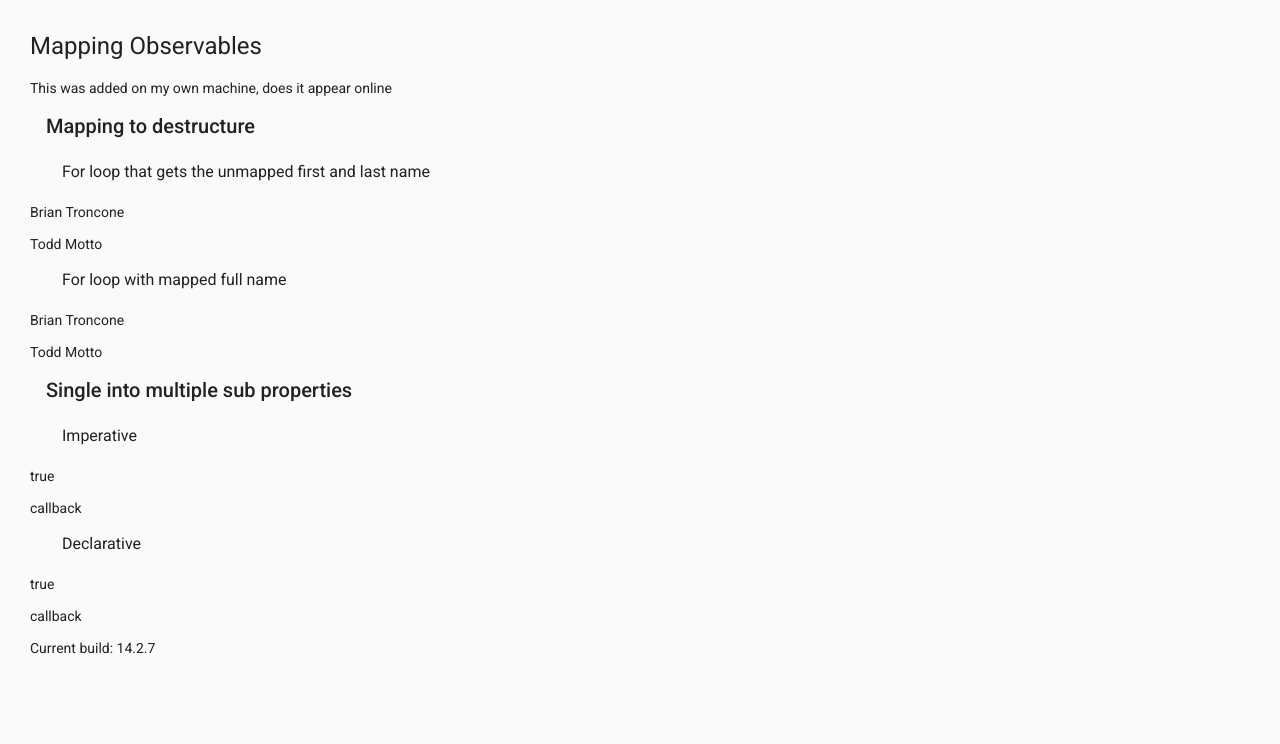
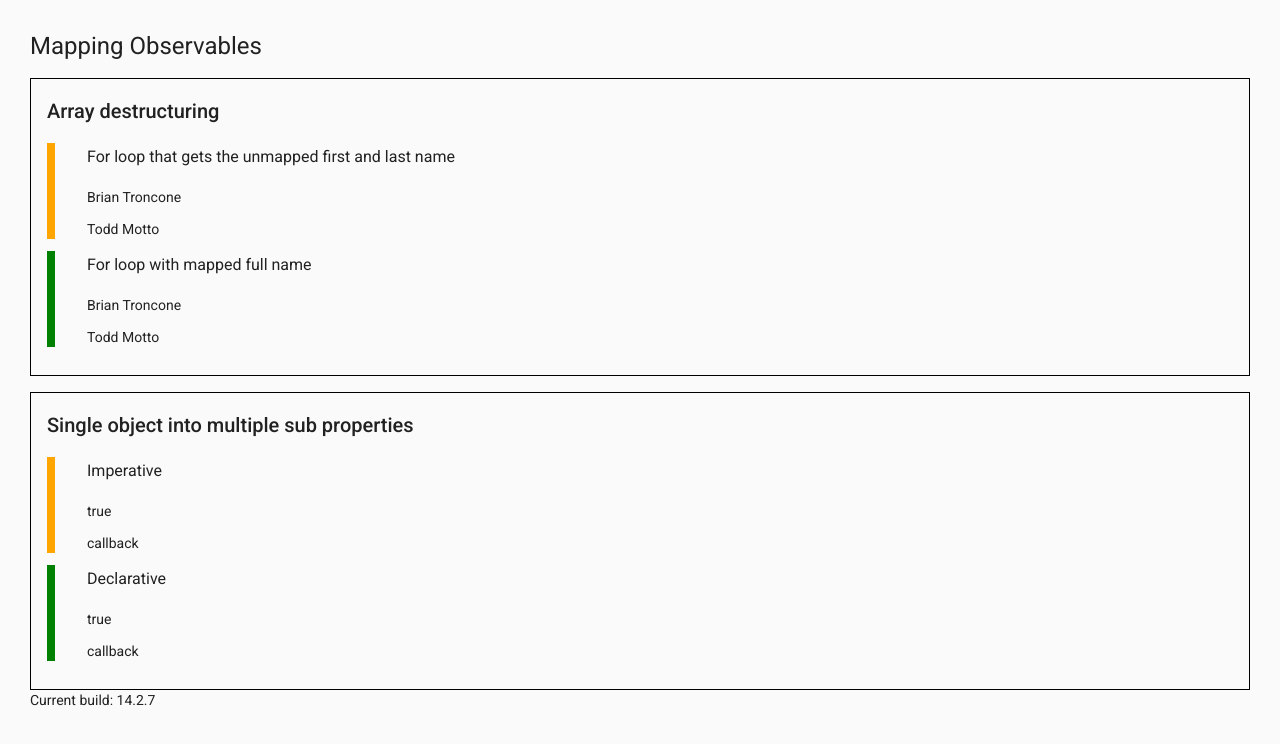
Before and after one commit to msmallest/rxjs-ng14-demo, an Angular app: page / in a window 1280 px wide. Shown: the top 744 px of the page. Built offline with nearby package versions, Linux system fonts and the light colour scheme.

Commit message:
Divide mapping sections w/CSS

```diff
--- a/src/app/map-observables/map-observables.component.scss
+++ b/src/app/map-observables/map-observables.component.scss
@@ -1,7 +1,18 @@
-h2 {
-  margin-left: 1rem;
+section {
+  border: 1px solid black;
+  padding: 1rem;
 }
 
-h3 {
-  margin-left: 2rem;
+section + section {
+  margin-top: 1rem;
 }
+
+.imperative {
+  border-left: 0.5rem solid orange;
+  padding-left: 2rem;
+}
+
+.declarative {
+  border-left: 0.5rem solid green;
+  padding-left: 2rem;
+}
--- a/src/app/map-observables/map-observables.component.ts
+++ b/src/app/map-observables/map-observables.component.ts
@@ -14,28 +14,39 @@ class Person {
   template: `
     <h1>Mapping Observables</h1>
 
-    <p>This was added on my own machine, does it appear online</p>
+    <section id="mapping-array">
+      <h2>Array destructuring</h2>
 
-    <h2>Mapping to destructure</h2>
-
+      <div class="imperative">
         <h3>For loop that gets the unmapped first and last name</h3>
         <ng-container *ngFor="let person of people$ | async">
           <p>{{person.firstName}} {{person.lastName}}</p>
         </ng-container>
+      </div>
 
+      <div class="declarative">
         <h3>For loop with mapped full name</h3>
         <ng-container *ngFor="let person of peopleWithFullName$ | async">
           <p>{{person.fullName}}</p>
         </ng-container>
+      </div>
+    </section>
 
-    <h2>Single into multiple sub properties</h2>
+    <section id="mapping-object">
+      <h2>Single object into multiple sub properties</h2>
+
+      <div class="imperative">
         <h3>Imperative</h3>
         <p>{{isInstall}}</p>
         <p>{{callback}}</p>
+      </div>
 
+      <div class="declarative">
         <h3>Declarative</h3>
         <p>{{(paramValues$ | async)?.isInstall}}</p>
         <p>{{(paramValues$ | async)?.callback}}</p>
+      </div>
+    </section>
   `,
   styleUrls: ['./map-observables.component.scss'],
 })
```
Lines whose indentation alone changed are shown as unchanged.
